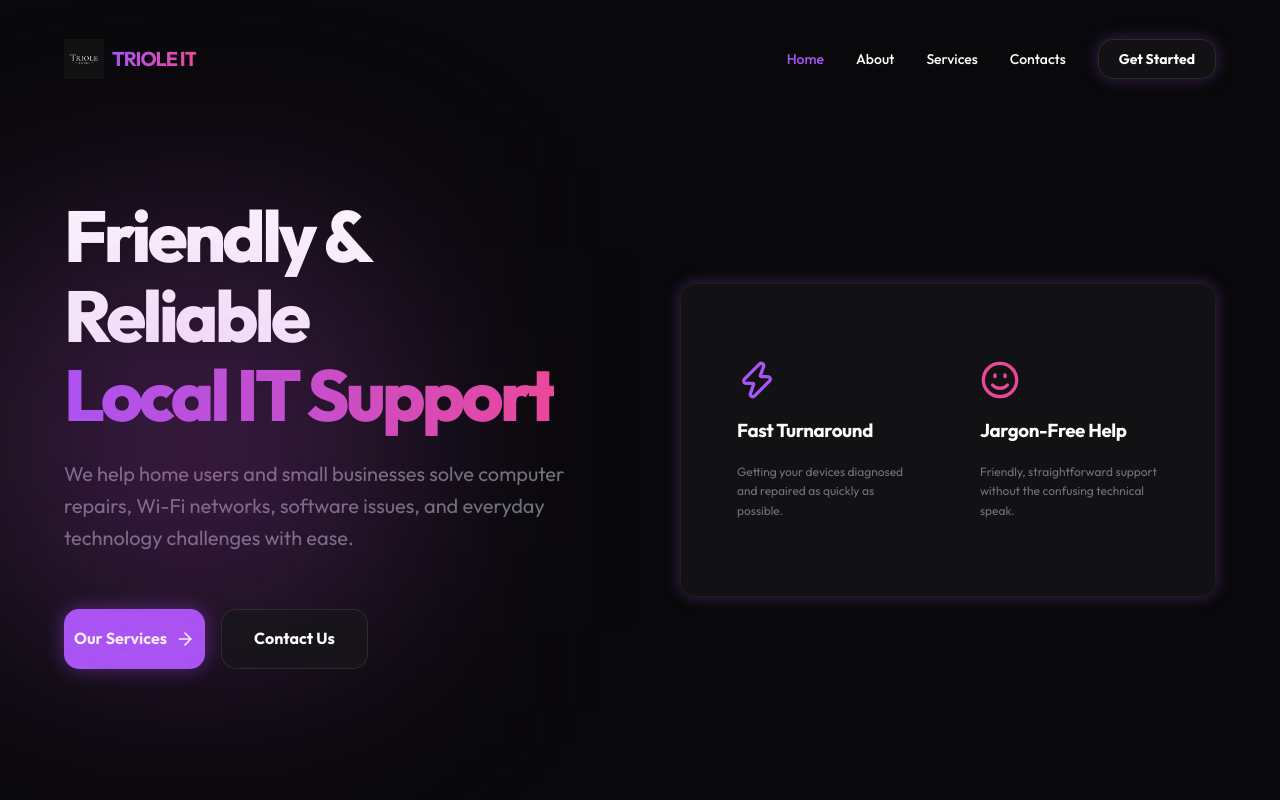
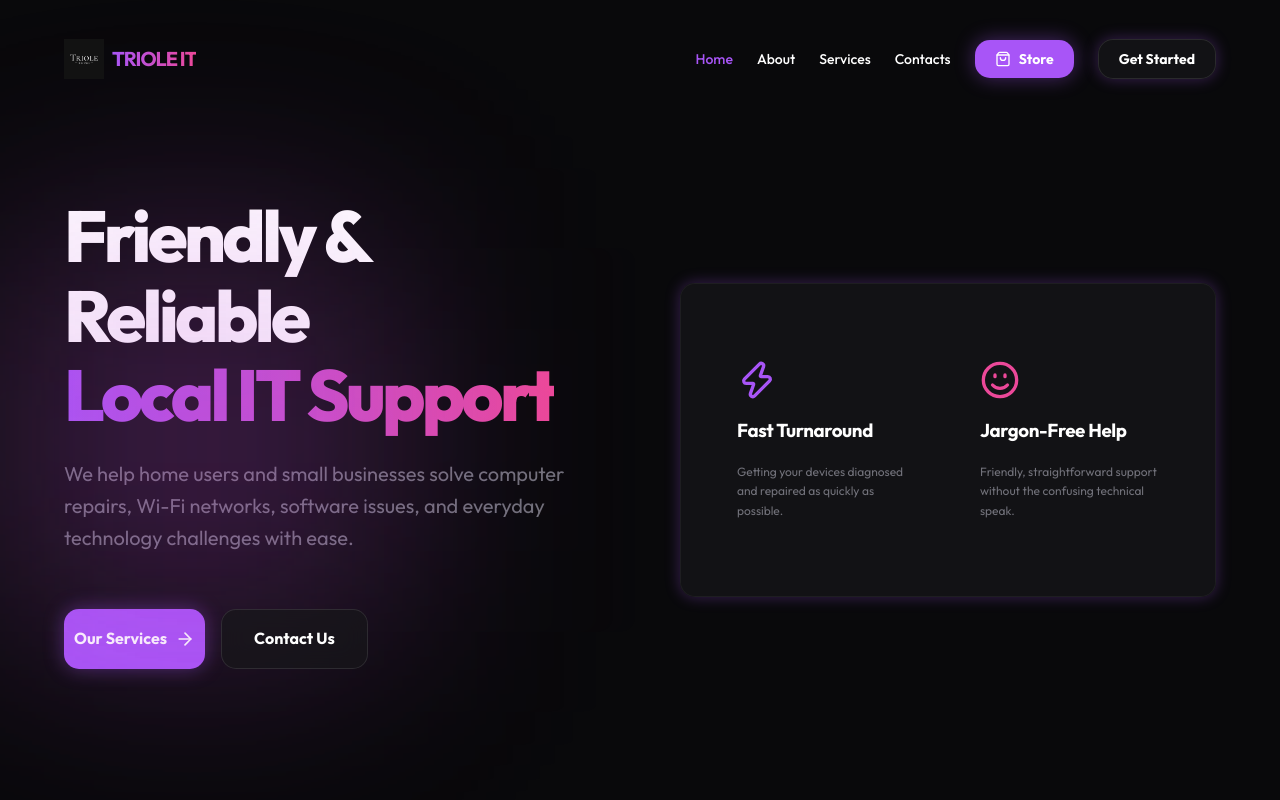
Before and after one commit to AtypicalSysAdmin/triole-it, a React (Vite) app: page / in a window 1280 px wide. Shown: the top 800 px of the page. Built offline with nearby package versions, Linux system fonts and the light colour scheme.

Commit message:
Add Store button to navigation linking to store.triole-it.com

```diff
--- a/src/components/Navbar.jsx
+++ b/src/components/Navbar.jsx
@@ -1,6 +1,6 @@
 import { useState, useEffect } from 'react';
 import { Link, useLocation } from 'react-router-dom';
-import { Menu, X } from 'lucide-react';
+import { Menu, X, ShoppingBag } from 'lucide-react';
 import logo from '../assets/logo.png';
 
 const Navbar = () => {
@@ -41,7 +41,7 @@ const Navbar = () => {
         </div>
 
         {/* Desktop Menu */}
-        <div className="hidden md:flex items-center gap-8">
+        <div className="hidden md:flex items-center gap-6">
           {navLinks.map((link) => (
             <Link
               key={link.name}
@@ -53,6 +53,15 @@ const Navbar = () => {
               {link.name}
             </Link>
           ))}
+          <a
+            href="https://store.triole-it.com"
+            target="_blank"
+            rel="noopener noreferrer"
+            className="btn-base btn-primary btn-sm flex items-center gap-2"
+          >
+            <ShoppingBag size={16} />
+            <span>Store</span>
+          </a>
           <Link to="/contacts" className="btn-base btn-glass btn-sm border-primary/50 neon-border">
             Get Started
           </Link>
@@ -77,6 +86,25 @@ const Navbar = () => {
               {link.name}
             </Link>
           ))}
+          <div className="flex flex-col gap-3 mt-2">
+            <a
+              href="https://store.triole-it.com"
+              target="_blank"
+              rel="noopener noreferrer"
+              className="btn-base btn-primary btn-sm flex items-center justify-center gap-2 w-full"
+              onClick={() => setIsOpen(false)}
+            >
+              <ShoppingBag size={16} />
+              <span>Store</span>
+            </a>
+            <Link
+              to="/contacts"
+              className="btn-base btn-glass btn-sm border-primary/50 neon-border flex items-center justify-center w-full"
+              onClick={() => setIsOpen(false)}
+            >
+              Get Started
+            </Link>
+          </div>
         </div>
       )}
     </nav>
```
